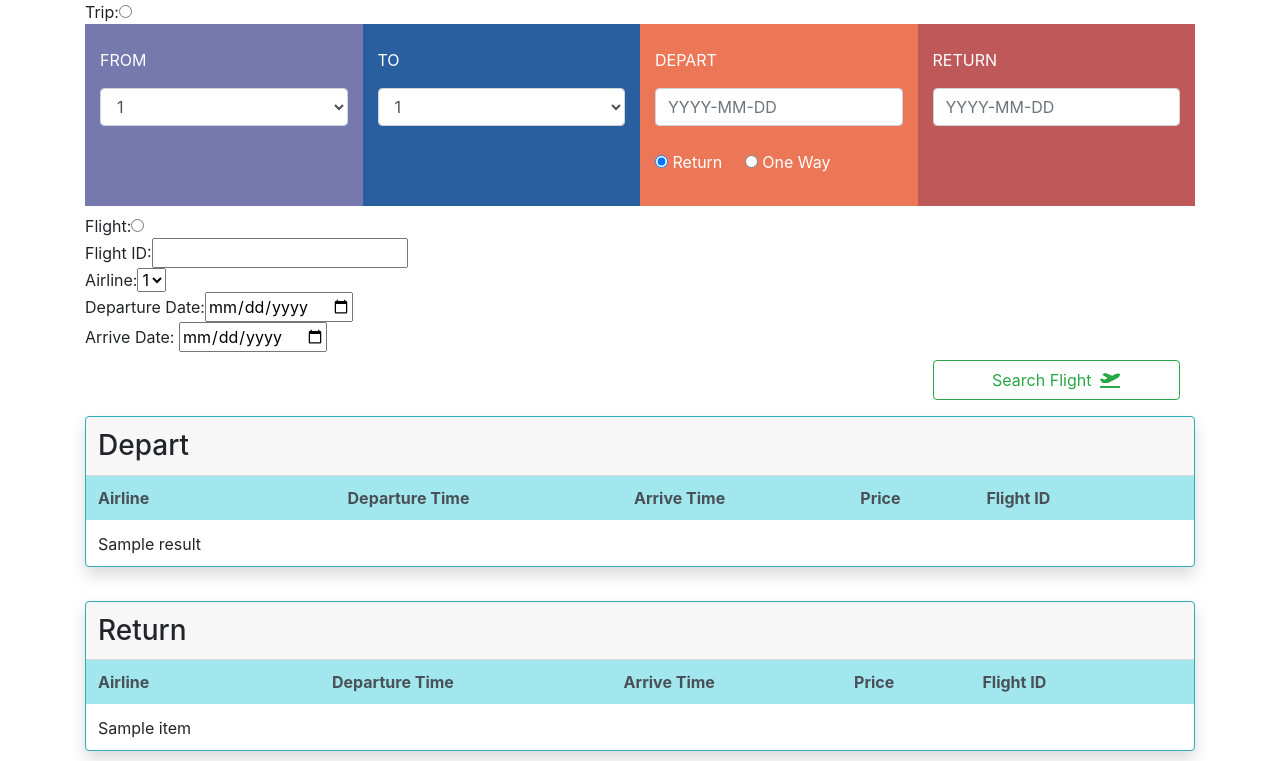
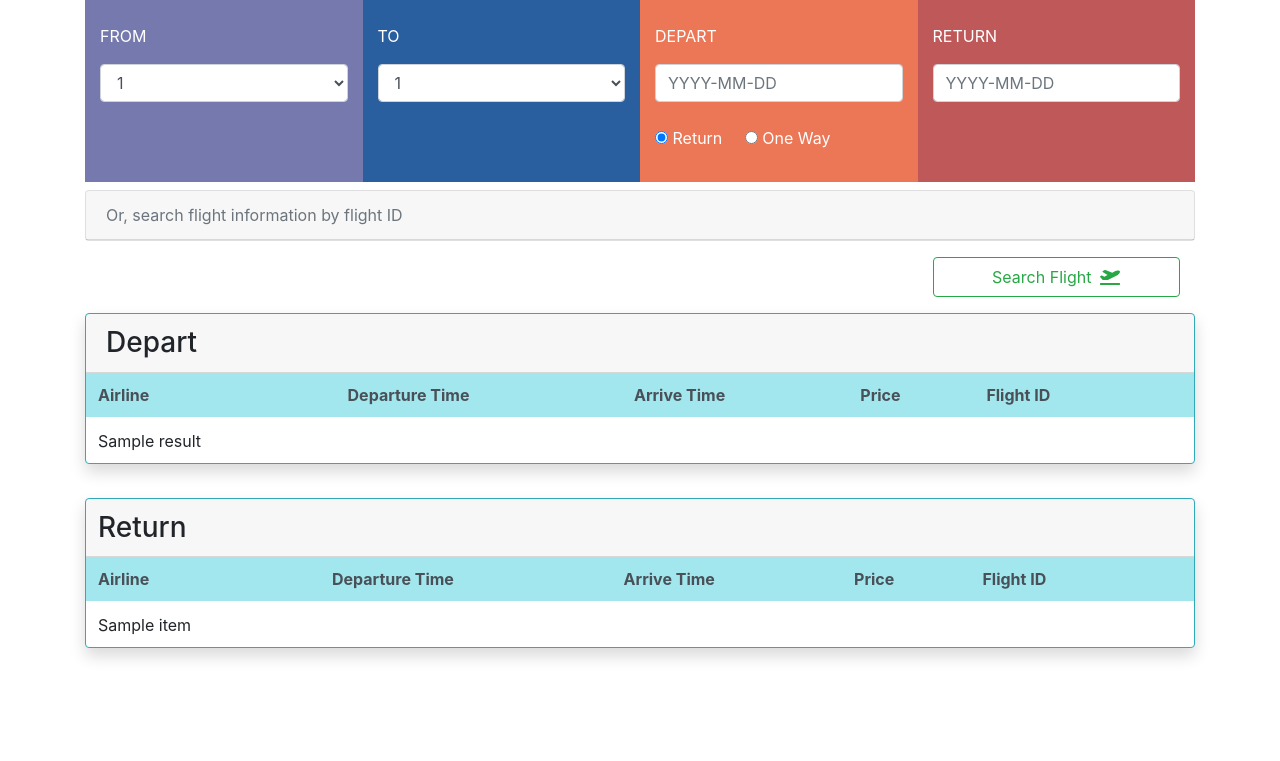
Before and after one commit to Zander-M/Database_Group_Project, a Flask app: template Project/AMS/templates/index.html in a window 1280 px wide. Shown: the part 56-817 px from the top of the page. After the commit the page ends 715 px from the top, so only its background shows below. Run offline with Flask 2, Linux system fonts and the light colour scheme; the template is opened without the code that fills it: most values are stand-ins (such as "Sample title", 1, 10 or a date in 2020); some libraries are stand-ins or nearby versions.

Commit message:
Update index.html

```diff
--- a/Project/AMS/templates/index.html
+++ b/Project/AMS/templates/index.html
@@ -34,27 +34,67 @@
             if (value != "twoway") {
                 document.getElementById("retu").value = "Not Applicable";
                 document.getElementById("retu").disabled = "disabled";
-                document.getElementById("retu").removeAttribute("required");
             } else {
                 document.getElementById("retu").value = "";
                 document.getElementById("retu").removeAttribute('disabled');
-                document.getElementById("retu").setAttribute("required", "");
+            }
+        }
+
+        function setContent() {
+            var content = document.getElementById("collapseOne").className;
+
+            var radio1 = document.getElementById("flight");
+            var radio2 = document.getElementById("trip");
+
+            var title = document.getElementById("collapse_title");
+
+            var da = document.getElementById("da");
+            var aa = document.getElementById("aa");
+            var dept = document.getElementById("dept");
+            var retu = document.getElementById("retu");
+
+            var id = document.getElementById("flight_id");
+            var airline = document.getElementById("airline");
+            var dd = document.getElementById("dd");
+            var ad = document.getElementById("ad");
+
+            if (content == 'collapse') {
+                radio2.removeAttribute("checked");
+                radio1.setAttribute("checked", true);
+                title.innerHTML = "Click again to search for flights by airports and dates";
+                da.setAttribute("disabled", "disabled");
+                aa.setAttribute("disabled", "disabled");
+                dept.setAttribute("disabled", "disabled");
+                retu.setAttribute("disabled", "disabled");
+
+                id.removeAttribute("disabled");
+                airline.removeAttribute("disabled");
+                dd.removeAttribute("disabled");
+                ad.removeAttribute("disabled");
+            }
+            else if (content == 'collasping') {
+                clearTimeout();
+                setTimeout(setContent(), 1000);
+            }
+            else {
+                radio1.removeAttribute("checked");
+                radio2.setAttribute("checked", true);
+                title.innerHTML = "Or, search flight information by flight ID";
+                id.setAttribute("disabled", "disabled");
+                airline.setAttribute("disabled", "disabled");
+                dd.setAttribute("disabled", "disabled");
+                ad.setAttribute("disabled", "disabled");
+                da.removeAttribute("disabled");
+                aa.removeAttribute("disabled");
+                dept.removeAttribute("disabled");
+                if ($("#optionsRadios1").is(':checked')) {
+                    retu.removeAttribute("disabled");
+                }
             }
         }
     </script>
     <style>
-        #searchhis:hover {
-            color: #30aab8 !important;
-        }
-
-        .table-hover tbody tr td,
-        .table-hover tbody tr th {
-            border-color: #a2e6ee
-        }
-
-        .table .thead-light th,
-        .table-hover tbody tr:hover td,
-        .table-hover tbody tr:hover th {
+        .table .thead-light th {
             background-color: #a2e6ee;
         }
 
@@ -88,7 +128,7 @@
                     <li class="nav-item dropdown active" id="cookie">
                         <a class="nav-link dropdown-toggle" href="#" id="navbarDropdownMenuLink" data-toggle="dropdown"
                             aria-haspopup="true" aria-expanded="false">
-                            Hi, {% if g.role == "b" %}{{g.BAID}}{% else %} {{g.username}} {% endif %}!
+                            Hi, {{g.username}}!
                         </a>
                         <div class="dropdown-menu" aria-labelledby="navbarDropdownMenuLink">
                             <a class="dropdown-item" href="/{{g.role}}/settings">Profile</a>
@@ -142,13 +182,14 @@
         </div>
         {% endif %}
         <form action="" method="POST">
-            Trip:<input type="radio" name = "content" value="trip">
+            <input id="flight" type="radio" name="content" value="flight" style="display:none">
+            <input id="trip" type="radio" name="content" value="trip" checked style="display:none">
             <div class="row" style="padding-left: 15px; padding-right: 15px; color: white; margin-bottom: 1vh">
 
                 <div class="col-lg-3" style="background-color:#7579ad">
                     <br>
                     <p style="color: white">FROM</p>
-                    <select name="dept_airport" id="" class="form-control" required>
+                    <select name="dept_airport" id="da" class="form-control" required>
                         {% for airport in dept_airport%}
                         <option value="{{airport[0]}}">{{airport[0]}}</option>
                         {% endfor %}
@@ -159,7 +200,7 @@
                 <div class="col-lg-3" style="background-color: #295f9e">
                     <br>
                     <p style="color:white">TO</p>
-                    <select name="arrv_airport" id="" class="form-control" required>
+                    <select name="arrv_airport" id="aa" class="form-control" required>
                         {% for airport in arrv_airport %}
                         <option value="{{airport[0]}}">{{airport[0]}}</option>
                         {% endfor %}
@@ -194,7 +235,7 @@
                 <div class="col-lg-3" style="background-color:#bf5859">
                     <br>
                     <p style="color:white">RETURN</p>
-                    <input ID="retu" class="form-control" placeholder="YYYY-MM-DD" name="back_date" required />
+                    <input id="retu" class="form-control" placeholder="YYYY-MM-DD" name="back_date" required />
                     <br>
                     <script>
                         $('#retu').datepicker({
@@ -205,18 +246,50 @@
                     </script>
                 </div>
             </div>
-            <!-- new search form -->
-            Flight:<input type="radio" name = "content" value="flight"><br>
-            Flight ID:<input type="text" name = "flight_id"><br>
-            Airline:<select name="airline" id="">
-                {% for airline in airlines %}
-                    <option value="{{airline[0]}}">{{airline[0]}}</option>
-                {% endfor %}
-            </select><br>
-            Departure Date:<input type="date" name="dept_date"><br>
-            Arrive Date: <input type="date" name="arrv_date"><br>
+            <div id="accordion" style="margin-bottom:8px;">
+                <div class="card">
+                    <div class="card-header">
+                        <a class="card-link text-muted" id="collapse_title" onclick="setContent()"
+                            data-toggle="collapse" href="#collapseOne">
+                            Or, search flight information by flight ID
+                        </a>
+                    </div>
+                    <div id="collapseOne" class="collapse" data-parent="#accordion">
+                        <div class="card-body">
+                            <!-- new search form -->
+                            <div class="form-row">
+                                <div class="col">
+                                    <label for="flight_id">Flight ID</label>
+                                    <input type="text" class="form-control" id="flight_id" name="flight_id" required
+                                        disabled="disabled">
+                                </div>
+                                <div class="col">
+                                    <label for="airline">Airline</label>
+                                    <select class="form-control" name="airline" id="airline" required
+                                        disabled="disabled">
+                                        {% for airline in airlines %}
+                                        <option value="{{airline[0]}}">{{airline[0]}}</option>
+                                        {% endfor %}
+                                    </select>
+                                </div>
+                                <div class="col">
+                                    <label for="dd">Depature Date</label>
+                                    <input type="text" class="form-control" id="dd" name="dept_date" required
+                                        disabled="disabled">
+                                </div>
+                                <div class="col">
+                                    <label for="ad">
+                                        Arrive Date
+                                    </label>
+                                    <input type="text" class="form-control" id="ad" name="arrv_date" required
+                                        disabled="disabled">
+                                </div>
+                            </div>
+                        </div>
+                    </div>
+                </div>
+            </div>
             {% if result == 'n'%}
-            <br>
             <div class="flex-grow-1"
                 style="background-image: url('../static/footer.jpg'); background-size: cover; background-repeat: 0; height: 34.5vh">
                 <!--Search Button-->
@@ -254,7 +327,7 @@
         {% else %}
         <div class="card shadow p-3 mb-5 bg-white rounded"
             style="border-color:#30aab8; border-width: 1px; padding: 0px !important; margin-bottom: 10px !important;">
-            <div class="card-header" style="padding:12px;">
+            <div class="card-header">
                 <h3 style="margin:0px">Depart</h3>
             </div>
             <div class="card-body" style="padding:0">
```
